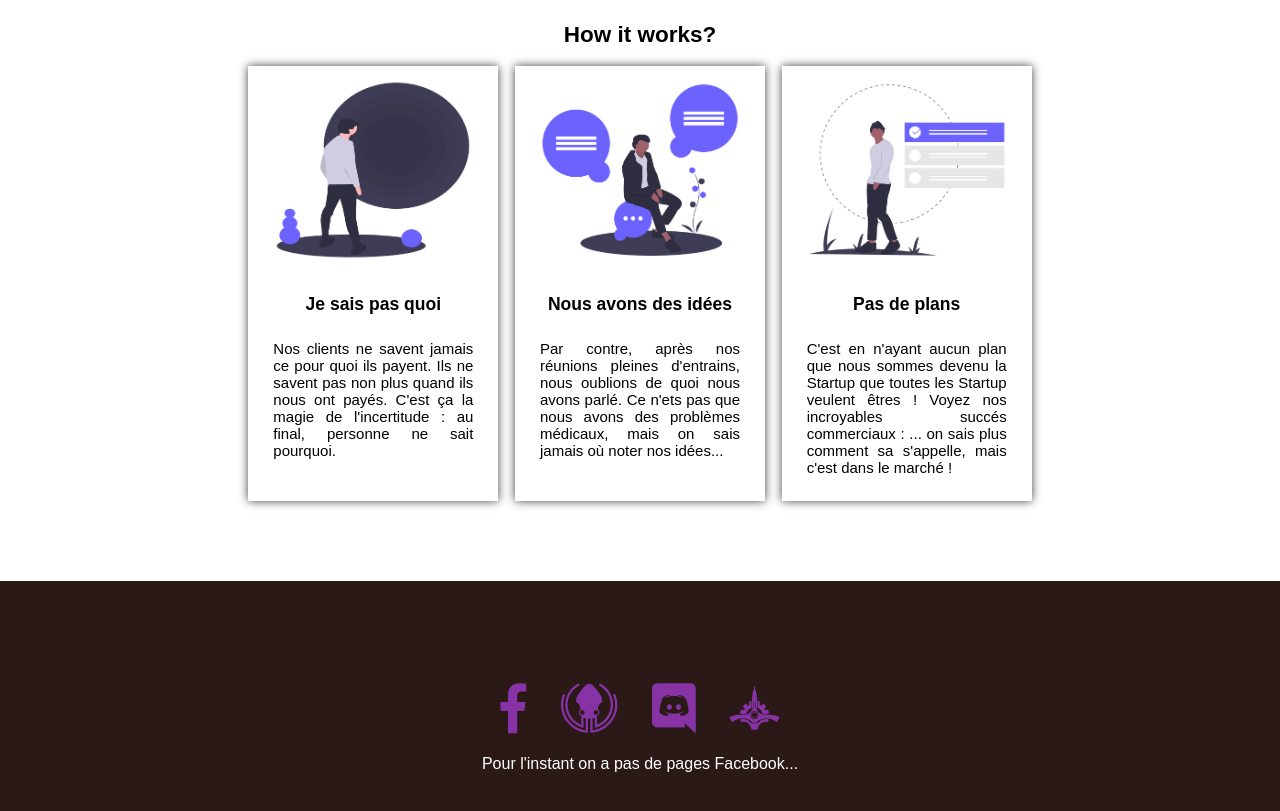
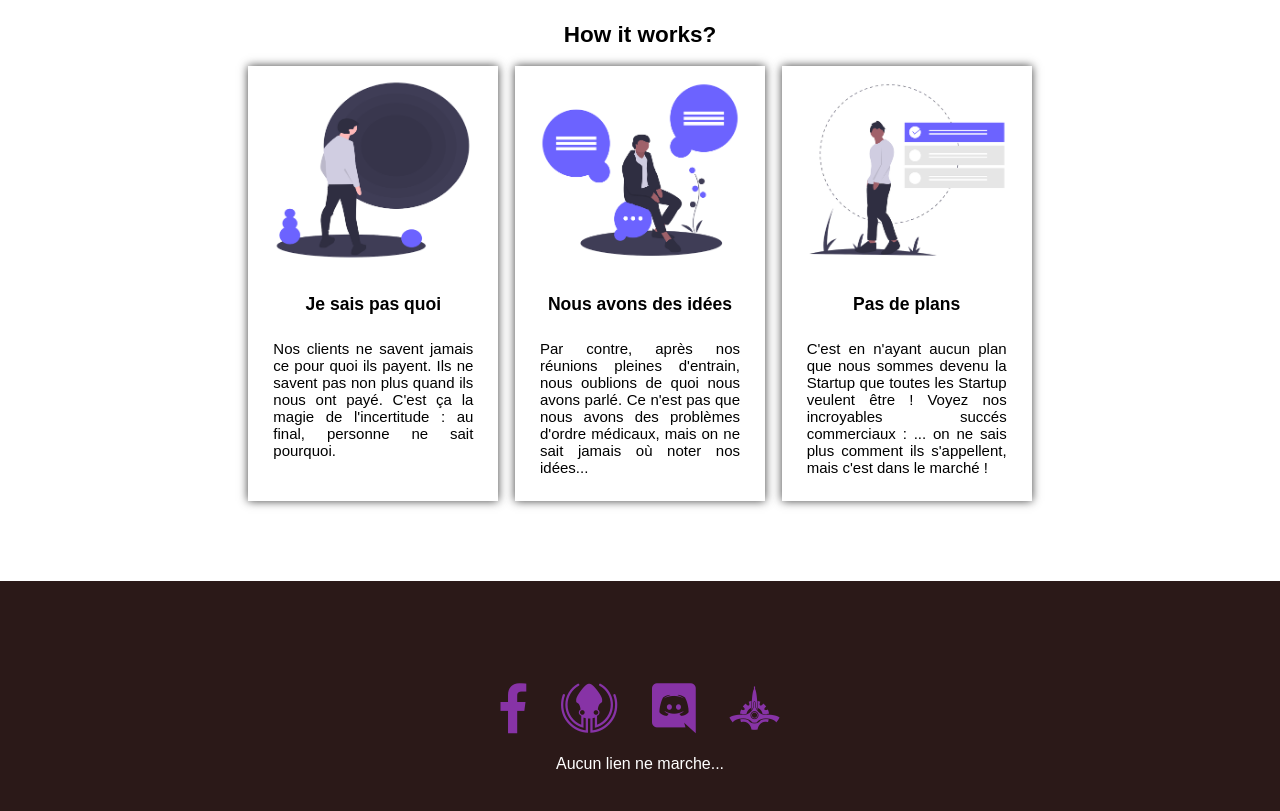
Before and after one commit to Narlan/landing, a plain HTML site: page index.html in a window 1280 px wide. Shown: the part 577-1388 px from the top of the page. Drawn offline with Linux system fonts and the light colour scheme.

Commit message:
Typos corrected

```diff
--- a/index.html
+++ b/index.html
@@ -25,17 +25,17 @@
       <div class="card">
         <img class="card-img" src="images/carte001.png" src="" alt="">
         <h3>Je sais pas quoi</h3>
-        <p>Nos clients ne savent jamais ce pour quoi ils payent. Ils ne savent pas non plus quand ils nous ont payés. C'est ça la magie de l'incertitude : au final, personne ne sait pourquoi.</p>
+        <p>Nos clients ne savent jamais ce pour quoi ils payent. Ils ne savent pas non plus quand ils nous ont payé. C'est ça la magie de l'incertitude : au final, personne ne sait pourquoi.</p>
       </div>
       <div class="card">
         <img class="card-img" src="images/carte002.png" alt="">
         <h3>Nous avons des idées</h3>
-        <p>Par contre, après nos réunions pleines d'entrains, nous oublions de quoi nous avons parlé. Ce n'ets pas que nous avons des problèmes médicaux, mais on sais jamais où noter nos idées...</p>
+        <p>Par contre, après nos réunions pleines d'entrain, nous oublions de quoi nous avons parlé. Ce n'est pas que nous avons des problèmes d'ordre médicaux, mais on ne sait jamais où noter nos idées...</p>
       </div>
       <div class="card">
         <img class="card-img" src="images/carte003.png" src="" alt="">
         <h3>Pas de plans</h3>
-        <p>C'est en n'ayant aucun plan que nous sommes devenu la Startup que toutes les Startup veulent êtres ! Voyez nos incroyables succés commerciaux : ... on sais plus comment sa s'appelle, mais c'est dans le marché !</p>
+        <p>C'est en n'ayant aucun plan que nous sommes devenu la Startup que toutes les Startup veulent être ! Voyez nos incroyables succés commerciaux : ... on ne sais plus comment ils s'appellent, mais c'est dans le marché !</p>
       </div>
     </div>
   </div>
@@ -47,7 +47,7 @@
       <i class="fab fa-discord"></i>
       <i class="fab fa-galactic-senate"></i>
     </div>
-    <p>Pour l'instant on a pas de pages Facebook...</p>
+    <p>Aucun lien ne marche...</p>
   </div>
 
 </body>
```
